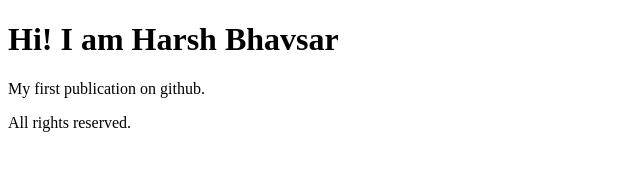
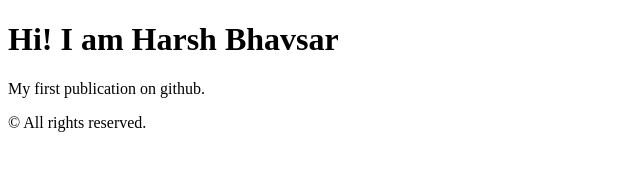
Before and after one commit to HarshBhavsar749/MyFirstProject, a plain HTML site: page index.html in a window 1280 px wide. Shown: the full height of the page, 0-640 px from the left. Drawn offline with Linux system fonts and the light colour scheme.

Commit message:
Update index.html

```diff
--- a/index.html
+++ b/index.html
@@ -15,7 +15,7 @@
             </p>
         </main>
         <footer>
-                All rights reserved.
+                &copy; All rights reserved.
         </footer>
 
     </body>
```
